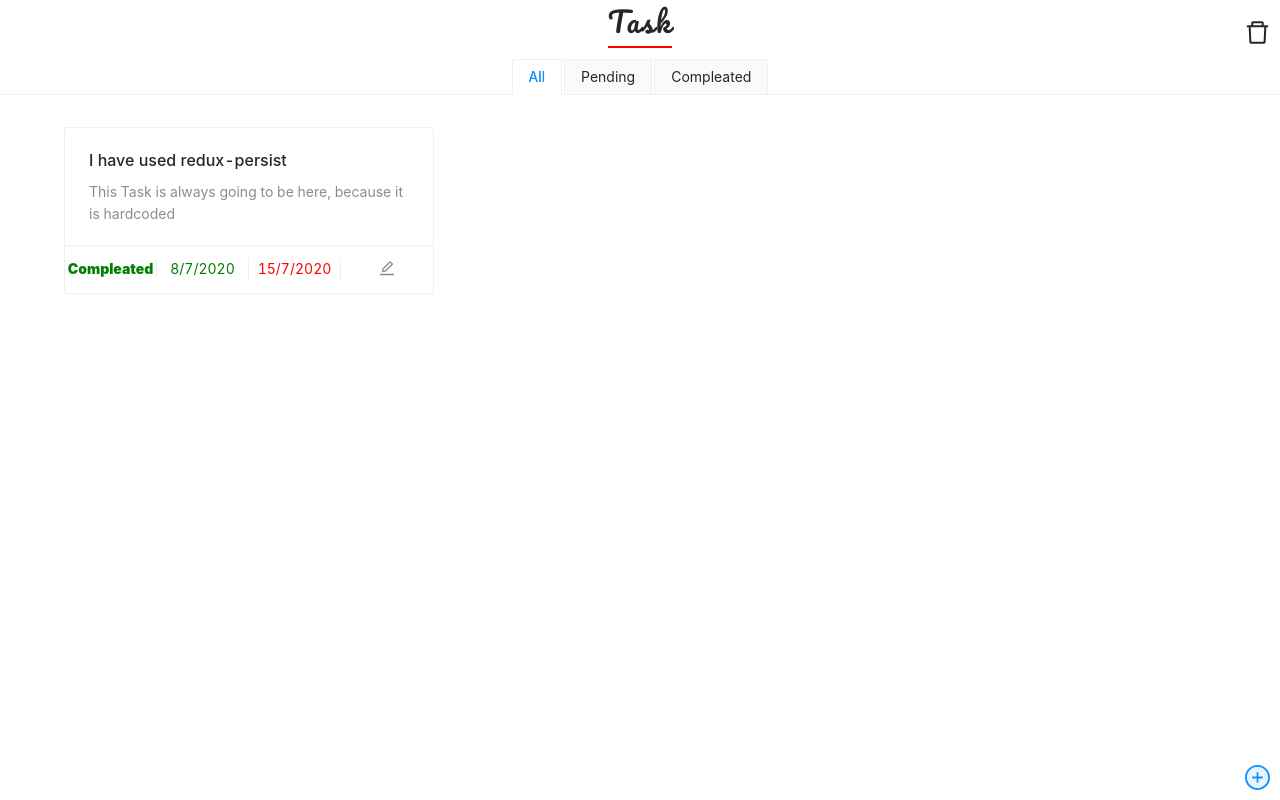
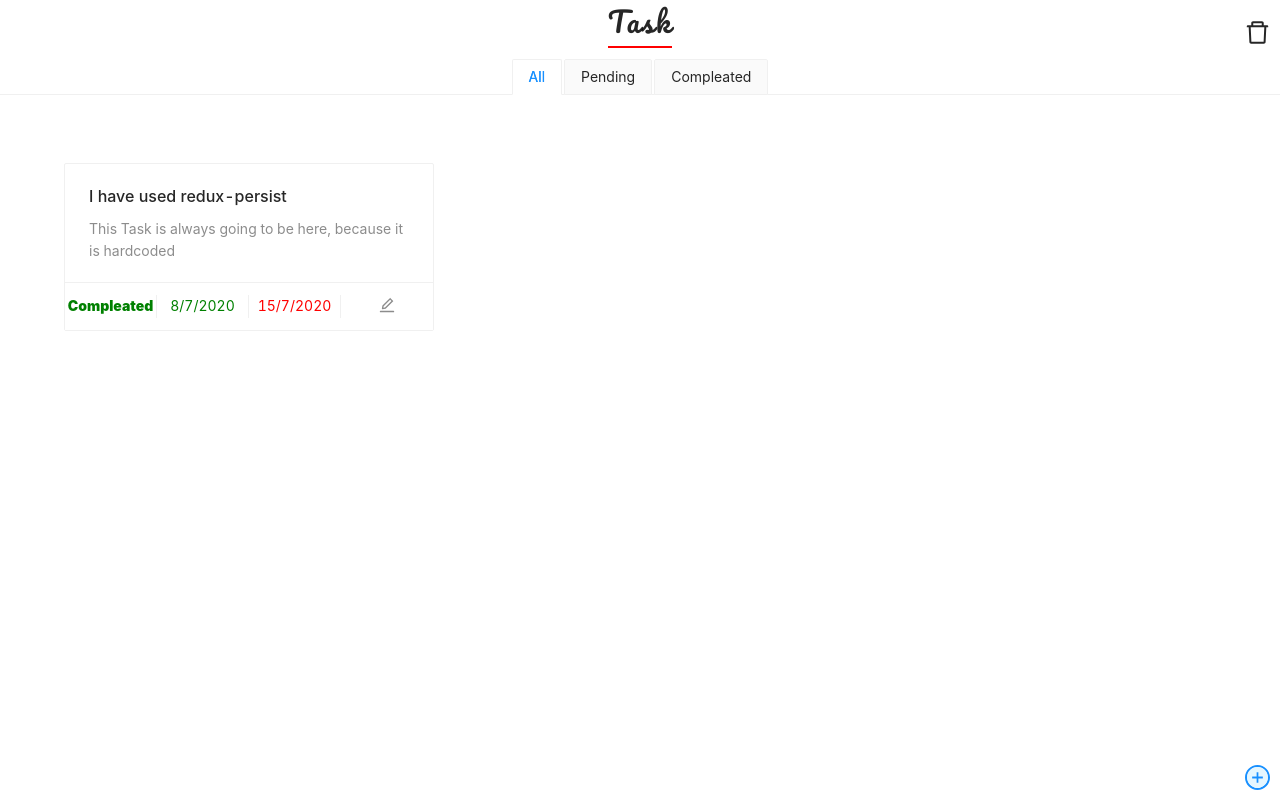
Before and after one commit to Suhas010/todo, a React (Vite) app: page / in a window 1280 px wide. Built offline with nearby package versions, Linux system fonts and the light colour scheme.

Commit message:
small change

```diff
--- a/src/assets/styles/main.css
+++ b/src/assets/styles/main.css
@@ -34,3 +34,10 @@
 .ant-tabs-tabpane {
   margin-left: 5%;
 }
+label {
+  font-weight: 900;
+}
+.ant-col {
+  margin-top: 3%;
+  margin-right: 2%;
+}
```
